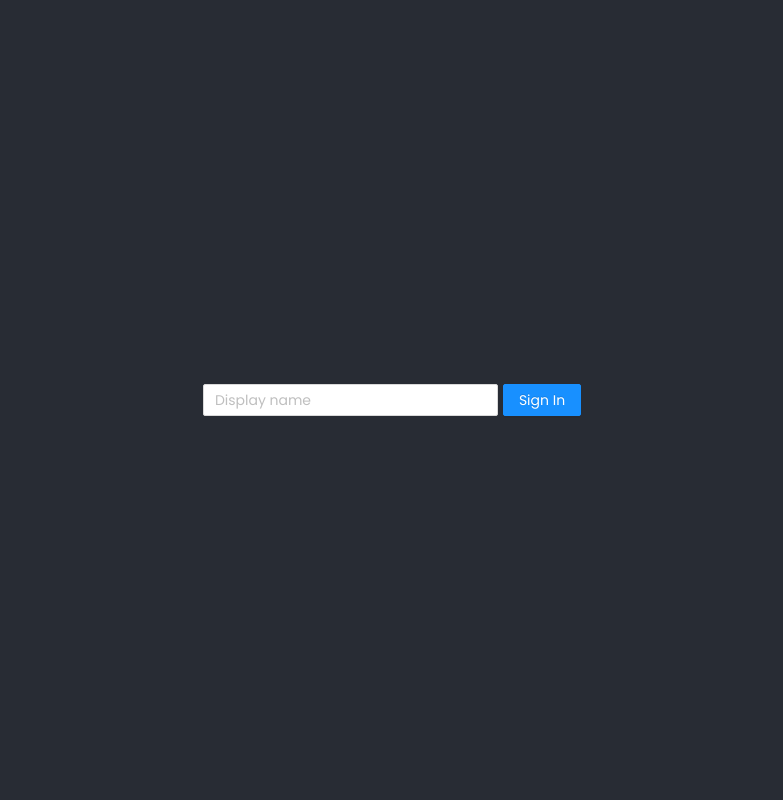
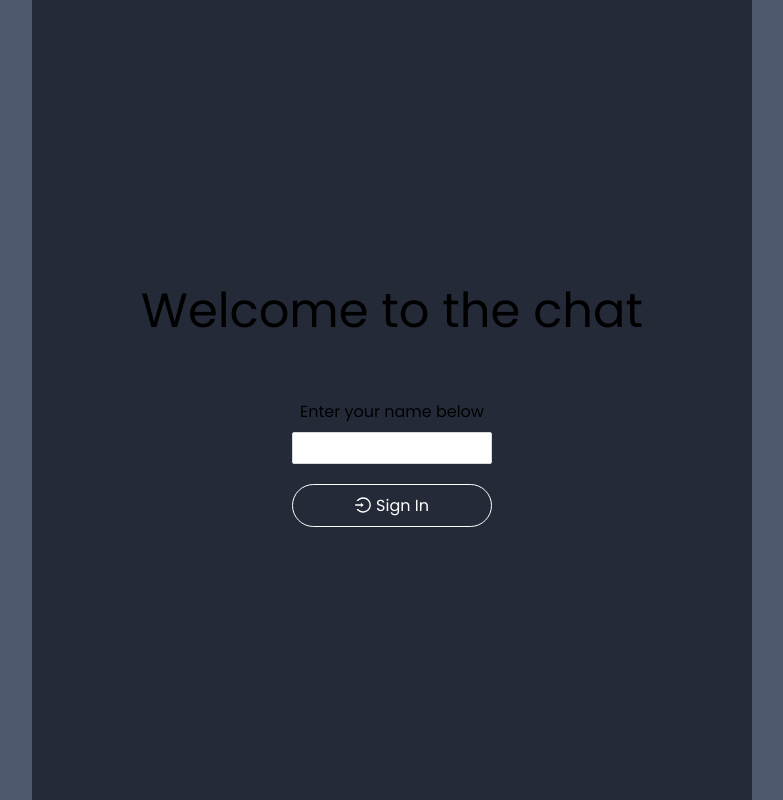
Before and after one commit to M1kachu311/react-firebase-chat, a React (Create React App) app: page / in a window 1280 px wide. Shown: the whole page, without its empty margins (248-1031 px from the left). Built offline with nearby package versions, Linux system fonts and the light colour scheme; no server answers.

Commit message:
finished with emojis and style

```diff
--- a/package.json
+++ b/package.json
@@ -3,6 +3,7 @@
   "version": "0.1.0",
   "private": true,
   "dependencies": {
+    "@ant-design/icons": "^4.7.0",
     "@testing-library/jest-dom": "^5.16.2",
     "@testing-library/react": "^12.1.3",
     "@testing-library/user-event": "^13.5.0",
--- a/src/App.js
+++ b/src/App.js
@@ -1,6 +1,6 @@
 import React from "react";
+import "antd/dist/antd.css";
 import "./App.scss";
-import "antd/dist/antd.css";
 import ChatRoom from "./components/ChatRoom";
 import SignIn from "./components/SignIn";
 import { useAuthState } from "react-firebase-hooks/auth";
--- a/src/App.scss
+++ b/src/App.scss
@@ -5,9 +5,9 @@
 }
 .App {
   text-align: center;
-  background-color: #282c34;
+  background-color: #4e596f;
   min-height: 100vh;
-  color: white;
+  color: black;
   display: flex;
   flex-direction: column;
   align-items: center;
@@ -16,9 +16,27 @@
   box-sizing: border-box;
   user-select: none;
   .signIn {
+    background-color: #242a38;
+    height: 100vh;
+    width: 100%;
+    max-width: 720px;
     display: flex;
+    flex-direction: column;
+    align-items: center;
+    justify-content: center;
+    .signInHeader {
+      font-size: 48px;
+      margin-bottom: 50px;
+    }
     .displayNameInput {
-      margin-right: 5px;
+      width: 200px;
+      margin: 8px 0 20px 0;
+    }
+    .signInButton {
+      width: 200px;
+      svg {
+        margin-right: 5px;
+      }
     }
   }
   .chatRoom {
@@ -28,20 +46,27 @@
       display: flex;
       align-items: center;
       justify-content: space-between;
-      background-color: #181717;
+      background-color: #242a38;
       padding: 20px;
       height: 80px;
       .greeting {
         display: flex;
         flex-direction: column;
         align-items: flex-start;
-        line-height: 1.1;
-        span:nth-child(1){
-            font-size:24px;
-            font-weight: 500;
+        line-height: 1.25;
+        span:nth-child(1) {
+          font-size: 24px;
+          font-weight: 500;
+          color: white;
         }
-        span:nth-child(2){
-            font-weight: 300;
+        span:nth-child(2) {
+          font-weight: 300;
+          color: #d8dadb;
+        }
+      }
+      .logoutButton {
+        svg {
+          margin-right: 5px;
         }
       }
     }
@@ -52,7 +77,6 @@
       display: flex;
       flex-direction: column;
       justify-content: flex-start;
-      color: black;
       overflow: auto;
       .chatMessage {
         padding: 4px 15px;
@@ -61,14 +85,67 @@
           font-weight: 500;
         }
       }
+      &::-webkit-scrollbar {
+        background-color: transparent;
+        width: 5px;
+      }
+      &::-webkit-scrollbar-thumb {
+        background-color: #babac0;
+        border-radius: 50px;
+        border: 4px solid transparent;
+      }
     }
     .formContainer {
       height: 80px;
-      background-color: #181717;
       display: flex;
-      padding: 10px;
+      position: relative;
+
       .emojiSelectorButton {
+        font-size: 32px;
+        position: absolute;
+        right: 128px;
+        top: 33%;
+        color: #d9d9d9;
+      }
+      .sendMessageButton {
+        width: 140px;
+        height: 100%;
+        background: rgba(245, 75, 100, 1);
+        display: flex;
+        align-items: center;
+        justify-content: center;
+        font-weight: 700;
+        font-size: 30px;
+        cursor: pointer;
+        transition: all 0.3s cubic-bezier(0.5, 1, 0.89, 1);
+        &:hover {
+          background: darken($color: rgba(245, 75, 100, 1), $amount: 5);
+        }
       }
     }
   }
 }
+//pill button for login and logout buttons
+.pillButton {
+  cursor: pointer;
+  border-radius: 500px;
+  padding: 8px 16px;
+  transition: all 0.3s cubic-bezier(0.5, 1, 0.89, 1);
+  color: white;
+  border: 1px solid white;
+  &:hover {
+    color: #c0c2c3;
+    border-color: #c0c2c3;
+  }
+}
+//fix inputs annoying blue outline
+.ant-input {
+  &:hover {
+    border-color: #d9d9d9;
+    box-shadow: none;
+  }
+  &:focus {
+    border-color: #d9d9d9;
+    box-shadow: none;
+  }
+}
--- a/src/components/ChatRoom.js
+++ b/src/components/ChatRoom.js
@@ -1,19 +1,23 @@
-import React, { useState, useEffect } from "react";
+import React, { useState, useEffect, useRef } from "react";
 import { db, auth } from "../firebase";
-import { collection, orderBy, query, limit, addDoc } from "firebase/firestore";
-import { Button } from "antd";
+import { collection, orderBy, query, limitToLast } from "firebase/firestore";
+import { LogoutOutlined } from "@ant-design/icons";
 import { useNavigate } from "react-router-dom";
 import ChatMessage from "./ChatMessage";
-import ChatForm from './ChatForm';
+import ChatForm from "./ChatForm";
 import { useCollectionData } from "react-firebase-hooks/firestore";
 
 function ChatRoom({ user }) {
   const navigate = useNavigate();
   const [userColor, setUserColor] = useState();
   const messagesRef = collection(db, "messages");
-  const messagesQuery = query(messagesRef, orderBy("created_date"), limit(25));
+  const messagesQuery = query(
+    messagesRef,
+    orderBy("created_date"),
+    limitToLast(50)
+  );
   const [messages] = useCollectionData(messagesQuery);
-
+  const messagesContainerRef = useRef(null);
 
   useEffect(() => {
     if (user) {
@@ -25,6 +29,15 @@ function ChatRoom({ user }) {
     }
   }, [user]);
 
+  useEffect(() => {
+    //scroll to bottom when we get new messages
+    const messagesContainer = messagesContainerRef.current;
+    messagesContainer.scrollTo({
+      top: messagesContainer.scrollHeight,
+      behavior: "smooth",
+    });
+  }, [messages]);
+
   return (
     <div className="chatRoom">
       <div className="chatRoomHeader">
@@ -32,23 +45,24 @@ function ChatRoom({ user }) {
           <span>Hi {user?.displayName}, </span>
           <span>Say hi to your friends 👋</span>
         </div>
-        <Button
-          className="logoutButton"
+        <div
+          className="logoutButton pillButton"
           type="primary"
           onClick={() => {
             auth.signOut();
           }}
         >
+          <LogoutOutlined />
           Sign out
-        </Button>
+        </div>
       </div>
-      <div className="messagesContainer">
+      <div className="messagesContainer" ref={messagesContainerRef}>
         {messages &&
           messages.map((message) => {
-            return <ChatMessage message={message} key={message.id} />;
+            return <ChatMessage message={message} />;
           })}
       </div>
-     <ChatForm user={user} userColor={userColor}/>
+      <ChatForm user={user} userColor={userColor} />
     </div>
   );
 }
--- a/src/components/SignIn.js
+++ b/src/components/SignIn.js
@@ -1,8 +1,9 @@
 import React, { useState } from "react";
 import { signInAnonymously, updateProfile } from "firebase/auth";
 import { auth } from "../firebase";
-import { message, Input, Button } from "antd";
+import { message, Input } from "antd";
 import { useNavigate } from "react-router-dom";
+import {LoginOutlined} from '@ant-design/icons';
 
 function SignIn() {
   const navigate = useNavigate();
@@ -23,15 +24,18 @@ function SignIn() {
   };
   return (
     <div className="signIn">
+      <div className="signInHeader">Welcome to the chat</div>
+      <div> Enter your name below</div>
       <Input
+        name="displayName"
         className="displayNameInput"
-        placeholder="Display name"
         value={displayName}
         onChange={handleChange}
       />
-      <Button type="primary" onClick={handleClick}>
+      <div type="primary" onClick={handleClick} className="signInButton pillButton">
+        <LoginOutlined/>
         Sign In
-      </Button>
+      </div>
     </div>
   );
 }
```
Also changed, not shown: 1 other file (tests, documents, lock files or other folders).
